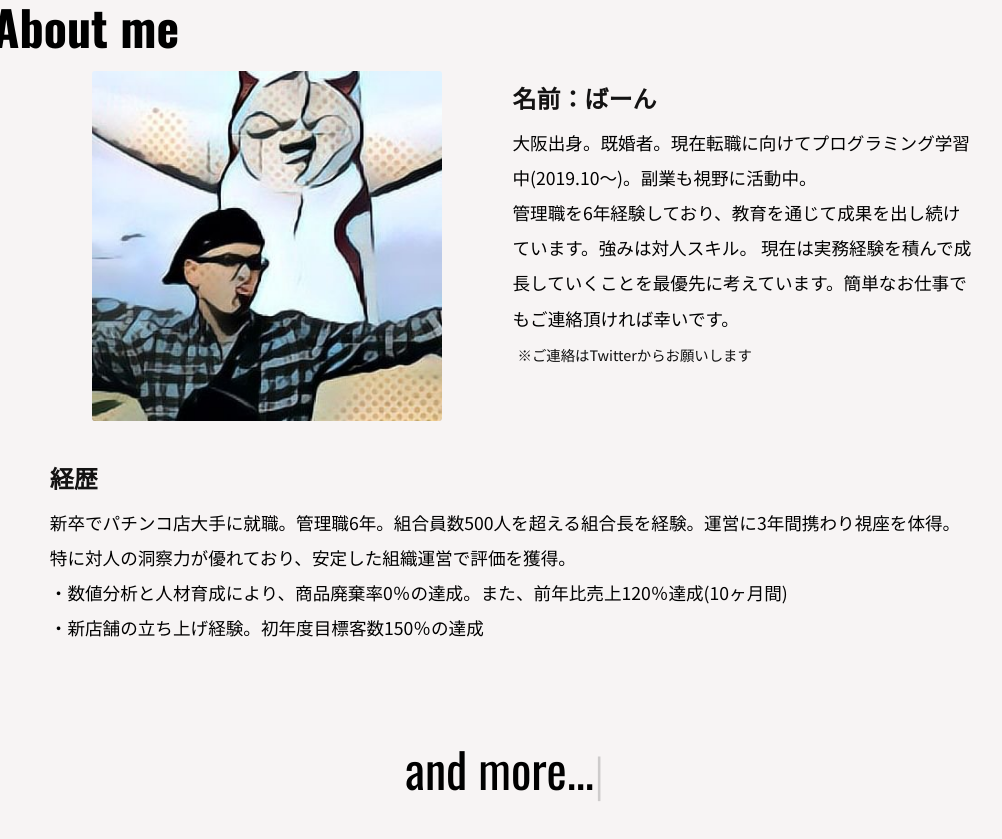
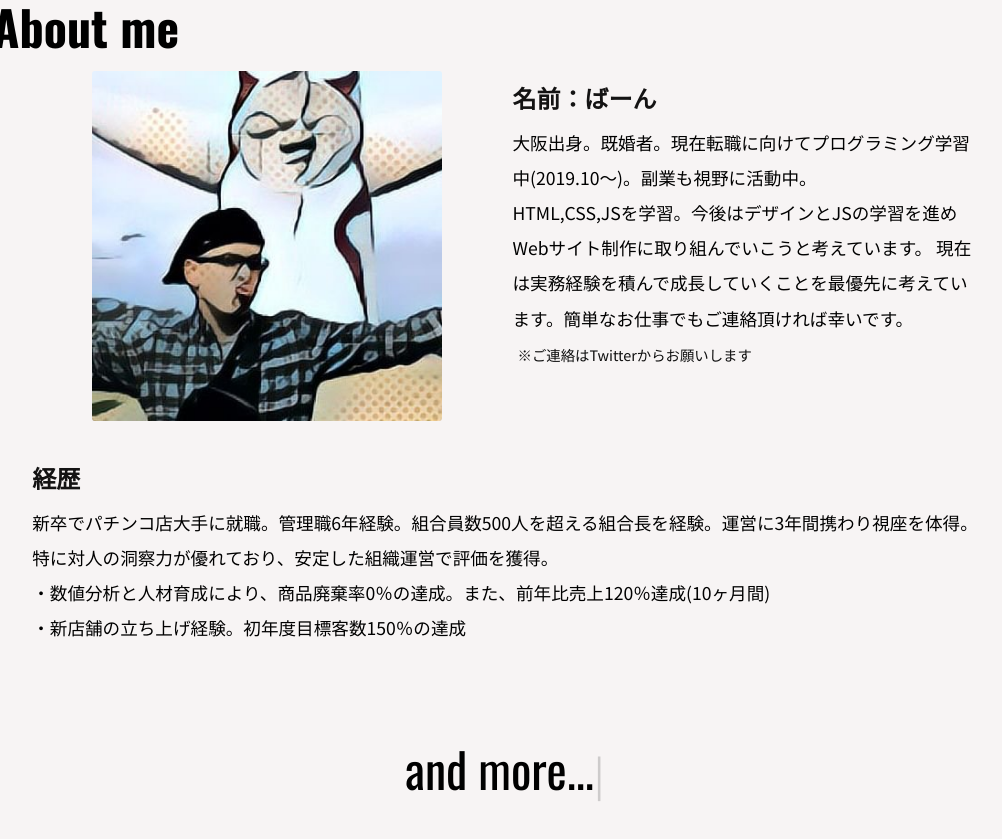
Before and after one commit to hashibadaiki/Newportfolio, a plain HTML site: page index.html in a window 1280 px wide. Shown: the part 1189-2028 px from the top of the page, without its empty margins (135-1137 px from the left). Drawn offline with nearby package versions, Linux system fonts and the light colour scheme.

Commit message:
紹介文変更

```diff
--- a/index.html
+++ b/index.html
@@ -157,7 +157,7 @@
           <p class="profileList__aboutMe__name">名前：ばーん</p>
           <div class="profileText">
               大阪出身。既婚者。現在転職に向けてプログラミング学習中(2019.10〜)。副業も視野に活動中。
-            <br>管理職を6年経験しており、教育を通じて成果を出し続けています。強みは対人スキル。
+            <br>HTML,CSS,JSを学習。今後はデザインとJSの学習を進めWebサイト制作に取り組んでいこうと考えています。
             <p class="addProfile">
               現在は実務経験を積んで成長していくことを最優先に考えています。簡単なお仕事でもご連絡頂ければ幸いです。
               <br><span><a href="https://twitter.com/baan_nasebanaru" class="contactTwitter">
@@ -168,7 +168,7 @@
         <li class="profileList__workExperience">
           <p class="profileList__workExperience__index  position-now">経歴</p>
           <div class="profileText">
-            新卒でパチンコ店大手に就職。管理職6年。組合員数500人を超える組合長を経験。運営に3年間携わり視座を体得。
+            新卒でパチンコ店大手に就職。管理職6年経験。組合員数500人を超える組合長を経験。運営に3年間携わり視座を体得。
             <br>特に対人の洞察力が優れており、安定した組織運営で評価を獲得。
             <br><p class="addProfile">
               ・数値分析と人材育成により、商品廃棄率0％の達成。また、前年比売上120％達成(10ヶ月間)
```
